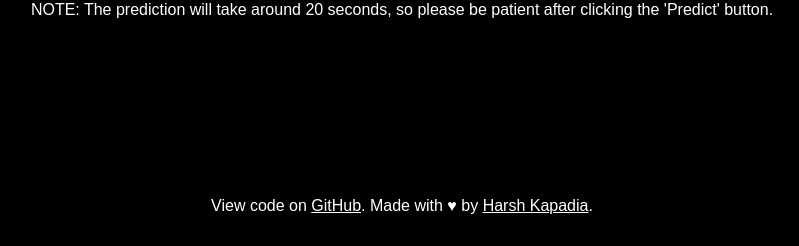
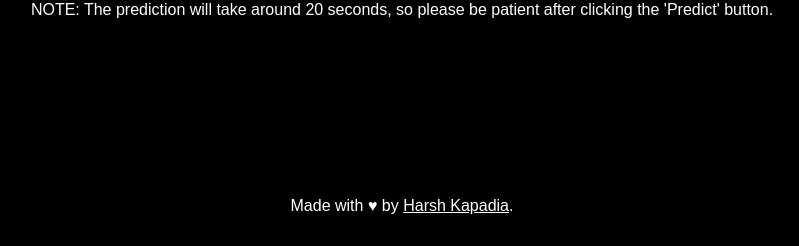
Before and after one commit to HarshKapadia2/one-or-two, a Flask app: page / in a window 1280 px wide. Shown: the part 554-800 px from the top of the page, without its empty margins (238-1037 px from the left). Run offline with Flask 2, Linux system fonts and the light colour scheme.

Commit message:
:hammer: refactor: Improve footer

```diff
--- a/templates/base.html
+++ b/templates/base.html
@@ -20,7 +20,7 @@
 		{% block body %}{% endblock %}
 
 		<footer>
-			View code on&nbsp;<a href="https://github.com/HarshKapadia2/one-or-two" target="_blank">GitHub</a>. Made with &#9829; by&nbsp;<a href="https://www.linkedin.com/in/harshgkapadia/" target="_blank">Harsh Kapadia</a>.
+			Made with &#9829; by&nbsp;<a href="https://www.linkedin.com/in/harshgkapadia/" target="_blank">Harsh Kapadia</a>.
 		</footer>
 	</body>
 </html>
```
